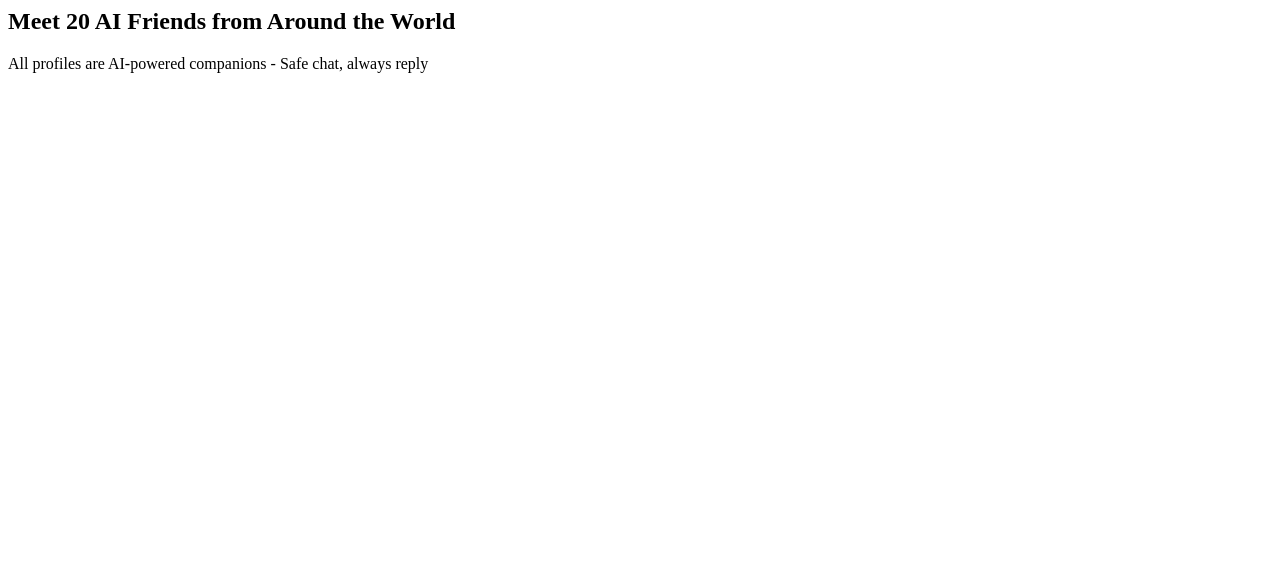
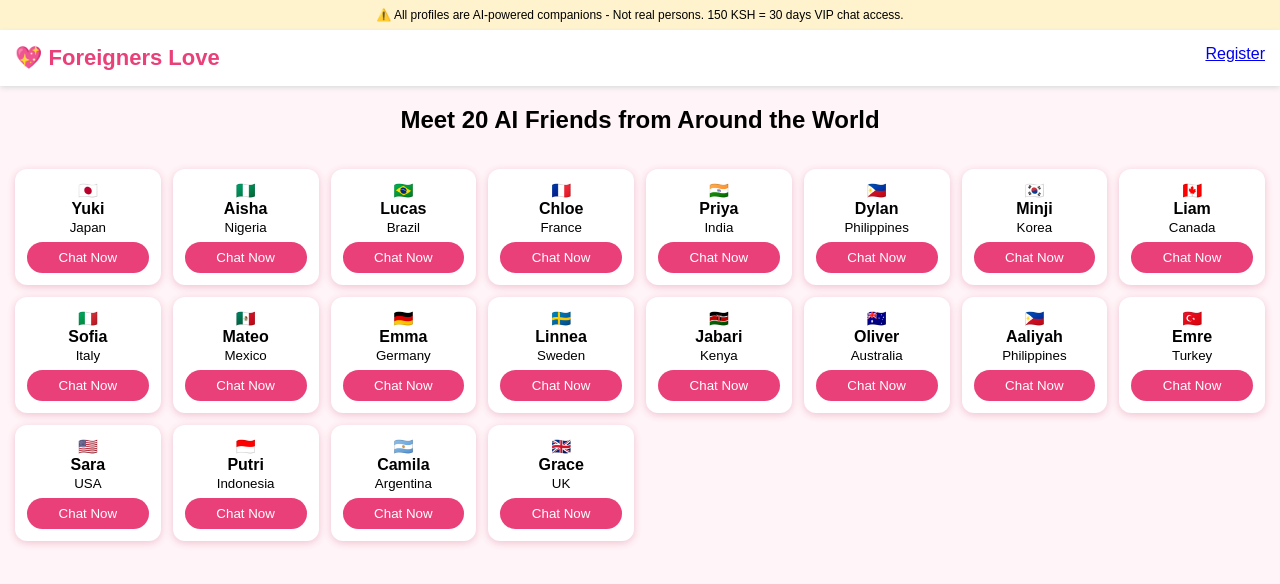
Before and after one commit to elijahsamm15-cloud/foreignerslove, a plain HTML site: page index.html in a window 1280 px wide. Drawn offline with Linux system fonts and the light colour scheme.

Commit message:
Update index.html

```diff
--- a/index.html
+++ b/index.html
@@ -1,4 +1,30 @@
-<!-- paste the code I gave you before, but change the header text to: -->
-<h2>Meet 20 AI Friends from Around the World</h2>
-<p>All profiles are AI-powered companions - Safe chat, always reply</p>
-<!-- Remove any "Earn 300" -->
+<!DOCTYPE html>
+<html><head><meta charset="UTF-8"><meta name="viewport" content="width=device-width"><title>Foreigners Love</title>
+<style>body{font-family:Arial;background:#fff5f8;margin:0}header{background:white;padding:15px;display:flex;justify-content:space-between;box-shadow:0 2px 5px #ddd}.logo{color:#e9407a;font-weight:bold;font-size:22px}.grid{display:grid;grid-template-columns:repeat(auto-fit,minmax(140px,1fr));gap:12px;padding:15px}.card{background:white;border-radius:12px;padding:12px;text-align:center;box-shadow:0 2px 8px #f0c2d0}.btn{background:#e9407a;color:white;border:none;padding:8px 12px;border-radius:20px;width:100%;margin-top:6px;cursor:pointer}.disclaimer{background:#fff3cd;padding:8px;text-align:center;font-size:12px}</style>
+</head><body>
+<div class="disclaimer">⚠️ All profiles are AI-powered companions - Not real persons. 150 KSH = 30 days VIP chat access.</div>
+<header><div class="logo">💖 Foreigners Love</div><div><a href="register.html">Register</a></div></header>
+<h2 style="text-align:center">Meet 20 AI Friends from Around the World</h2>
+<div class="grid">
+<div class="card">🇯🇵<br><b>Yuki</b><br><small>Japan</small><button class="btn" onclick="location.href='register.html'">Chat Now</button></div>
+<div class="card">🇳🇬<br><b>Aisha</b><br><small>Nigeria</small><button class="btn" onclick="location.href='register.html'">Chat Now</button></div>
+<div class="card">🇧🇷<br><b>Lucas</b><br><small>Brazil</small><button class="btn" onclick="location.href='register.html'">Chat Now</button></div>
+<div class="card">🇫🇷<br><b>Chloe</b><br><small>France</small><button class="btn" onclick="location.href='register.html'">Chat Now</button></div>
+<div class="card">🇮🇳<br><b>Priya</b><br><small>India</small><button class="btn" onclick="location.href='register.html'">Chat Now</button></div>
+<div class="card">🇵🇭<br><b>Dylan</b><br><small>Philippines</small><button class="btn" onclick="location.href='register.html'">Chat Now</button></div>
+<div class="card">🇰🇷<br><b>Minji</b><br><small>Korea</small><button class="btn" onclick="location.href='register.html'">Chat Now</button></div>
+<div class="card">🇨🇦<br><b>Liam</b><br><small>Canada</small><button class="btn" onclick="location.href='register.html'">Chat Now</button></div>
+<div class="card">🇮🇹<br><b>Sofia</b><br><small>Italy</small><button class="btn" onclick="location.href='register.html'">Chat Now</button></div>
+<div class="card">🇲🇽<br><b>Mateo</b><br><small>Mexico</small><button class="btn" onclick="location.href='register.html'">Chat Now</button></div>
+<div class="card">🇩🇪<br><b>Emma</b><br><small>Germany</small><button class="btn" onclick="location.href='register.html'">Chat Now</button></div>
+<div class="card">🇸🇪<br><b>Linnea</b><br><small>Sweden</small><button class="btn" onclick="location.href='register.html'">Chat Now</button></div>
+<div class="card">🇰🇪<br><b>Jabari</b><br><small>Kenya</small><button class="btn" onclick="location.href='register.html'">Chat Now</button></div>
+<div class="card">🇦🇺<br><b>Oliver</b><br><small>Australia</small><button class="btn" onclick="location.href='register.html'">Chat Now</button></div>
+<div class="card">🇵🇭<br><b>Aaliyah</b><br><small>Philippines</small><button class="btn" onclick="location.href='register.html'">Chat Now</button></div>
+<div class="card">🇹🇷<br><b>Emre</b><br><small>Turkey</small><button class="btn" onclick="location.href='register.html'">Chat Now</button></div>
+<div class="card">🇺🇸<br><b>Sara</b><br><small>USA</small><button class="btn" onclick="location.href='register.html'">Chat Now</button></div>
+<div class="card">🇮🇩<br><b>Putri</b><br><small>Indonesia</small><button class="btn" onclick="location.href='register.html'">Chat Now</button></div>
+<div class="card">🇦🇷<br><b>Camila</b><br><small>Argentina</small><button class="btn" onclick="location.href='register.html'">Chat Now</button></div>
+<div class="card">🇬🇧<br><b>Grace</b><br><small>UK</small><button class="btn" onclick="location.href='register.html'">Chat Now</button></div>
+</div>
+</body></html>
```
